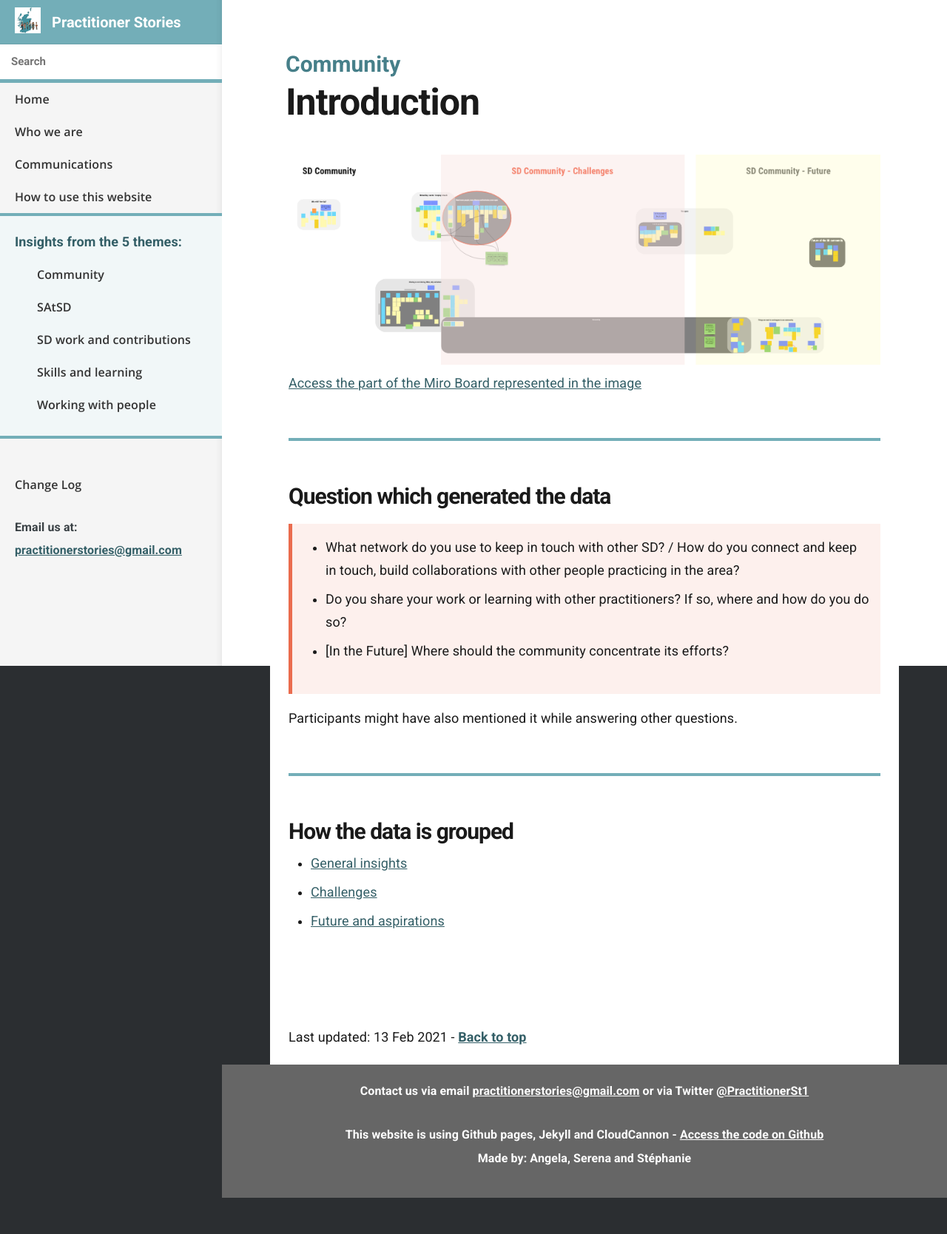
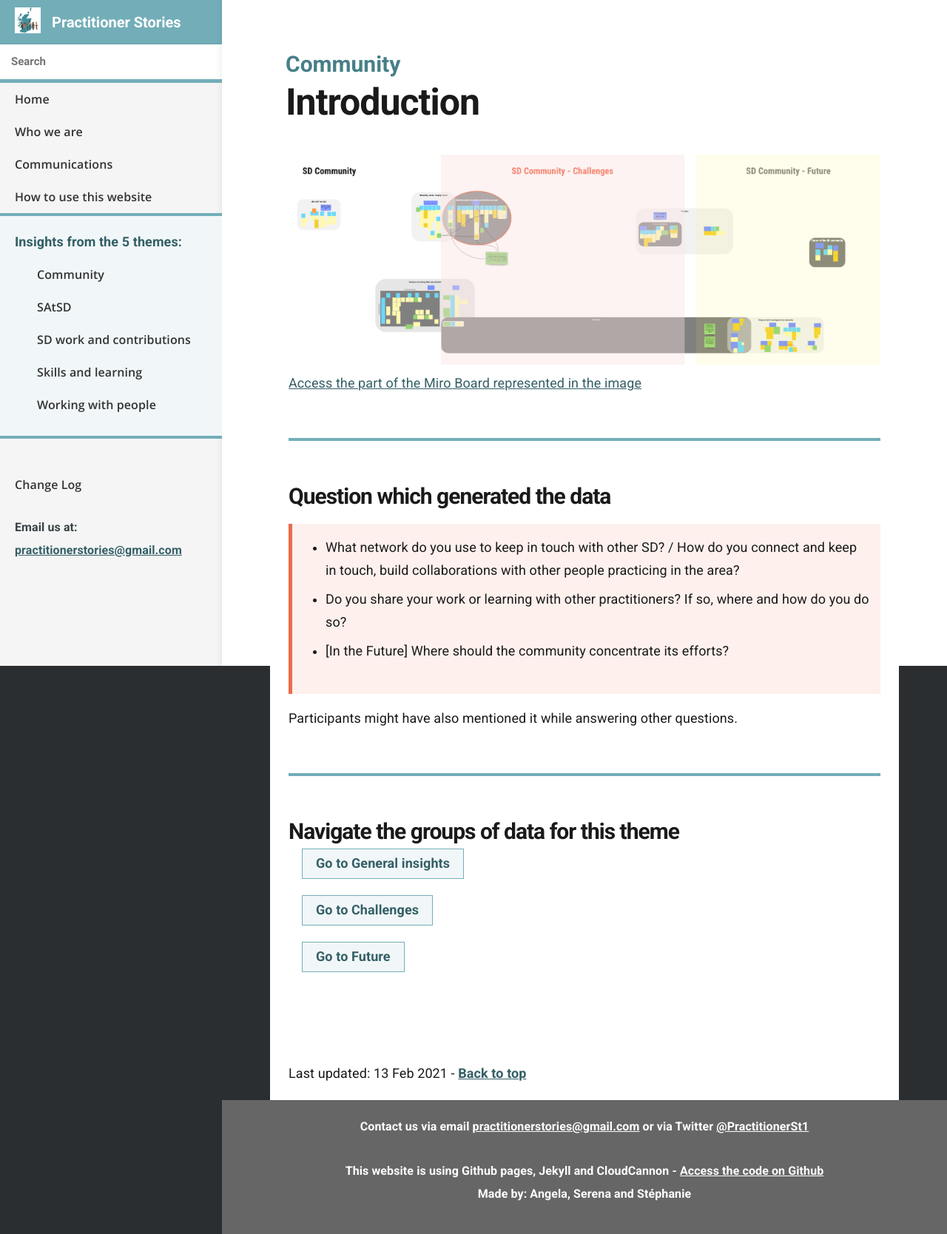
Before and after one commit to stephanie-K/practitioner-stories, a Jekyll site: the page built from _docs/Community/intro.md, in a window 1280 px wide. Shown: the whole page at 74% size. Built offline with Jekyll 4.4.1, drawn with Linux system fonts in a browser that asks for light colours; before the commit the page ends 1619 px from its top, so only the background shows below that.

Commit message:
change the style and groups f data

```diff
--- a/_docs/Community/intro.md
+++ b/_docs/Community/intro.md
@@ -23,10 +23,12 @@ Participants might have also mentioned it while answering other questions.
 
 <hr class="big">
 
-## How the data is grouped
-- [General insights](/practitioner-stories/Community/general)
-- [Challenges](/practitioner-stories/Community/challenges)
-- [Future and aspirations](/practitioner-stories/Community/future)
+## Navigate the groups of data for this theme
+<div class="item-nav">
+   <p><span><a href="/practitioner-stories/Community/general">Go to General insights</a></span></p>
+   <p><span><a href="/practitioner-stories/Community/challenges">Go to Challenges</a></span></p>
+   <p><span><a href="/practitioner-stories/Community/future">Go to Future</a></span></p>
+</div>
 
 
 <br><br>
--- a/_sass/_layout.scss
+++ b/_sass/_layout.scss
@@ -599,6 +599,7 @@ details.navigation {
 		font-weight: 600;
 		padding: 0.5em 1em;
 		margin: 1em;
+		border: solid 1px $brand-colour
 	}
 	a {
 		text-decoration: none;
```
